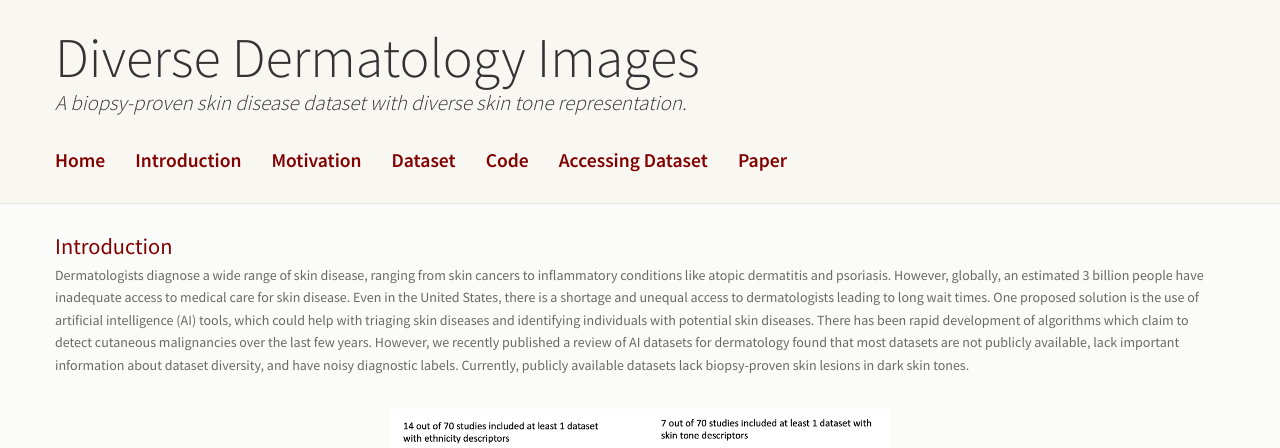
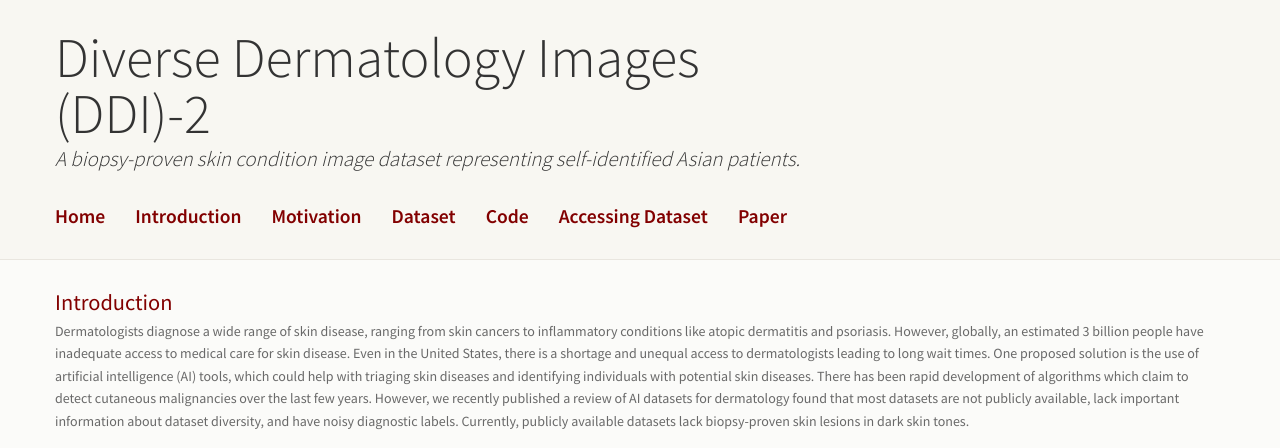
Before and after one commit to DaneshjouLab/ddi2-dataset, a plain HTML site: page index.html in a window 1280 px wide. Shown: the part 307-755 px from the top of the page. Drawn offline with nearby package versions, Linux system fonts and the light colour scheme; files that its build step writes are made by us from their sources; a script that the page names is missing.

Commit message:
update title, description, authors

```diff
--- a/index.html
+++ b/index.html
@@ -1,11 +1,11 @@
 <!DOCTYPE html>
-<!-- Authors: Roxana Daneshjou, Kailas Vodrahalli -->
+<!-- Authors: Crystal Tin-Tin Chang, Pirunthan Pathmarajah, Johan Allerup, Sheharbano Jafry, Kiana Yekrang, Dom Mitchell, Niki Ai See, Lila A Perrone, Bradley Fong, Sanjana Rajasekaran, Miah D Cisneros, Roxana Daneshjou, Justin Ko, Albert S Chiou -->
 <html lang="en">
 <head>
   <meta name="generator" content="HTML Tidy for HTML5 for Linux version 5.7.16">
   <meta charset="utf-8">
-  <title>Diverse Dermatology Images</title>
-  <meta name="description" content="Diverse Dermatology Images: a biopsy-proven skin disease dataset with diverse skin tone representation."><!--#include file="lagunita.html" -->
+  <title>Diverse Dermatology Images (DDI)-2</title>
+  <meta name="description" content="A biopsy-proven skin condition image dataset representing self-identified Asian patients."><!--#include file="lagunita.html" -->
   <!--Lagunita Theme (TODO: Server side include)-->
   <meta name="viewport" content="width=device-width, initial-scale=1.0">
   <link rel="stylesheet" href="lagunita/css/bootstrap.min.css" type="text/css">
@@ -37,10 +37,10 @@
         <div class="col-md-8">
           <div id="signature">
             <div id="site-name">
-              <a href="https://echonet.github.io/dynamic/index.html"><span id="site-name-1">Diverse Dermatology Images</span></a>
+              <a href="https://echonet.github.io/dynamic/index.html"><span id="site-name-1">Diverse Dermatology Images (DDI)-2</span></a>
             </div>
             <div id="site-slogan">
-              <a href="https://echonet.github.io/dynamic/index.html"><span id="site_slogan">A biopsy-proven skin disease dataset with diverse skin tone representation.</span></a>
+              <a href="https://echonet.github.io/dynamic/index.html"><span id="site_slogan">A biopsy-proven skin condition image dataset representing self-identified Asian patients.</span></a>
             </div>
           </div>
         </div>
```
